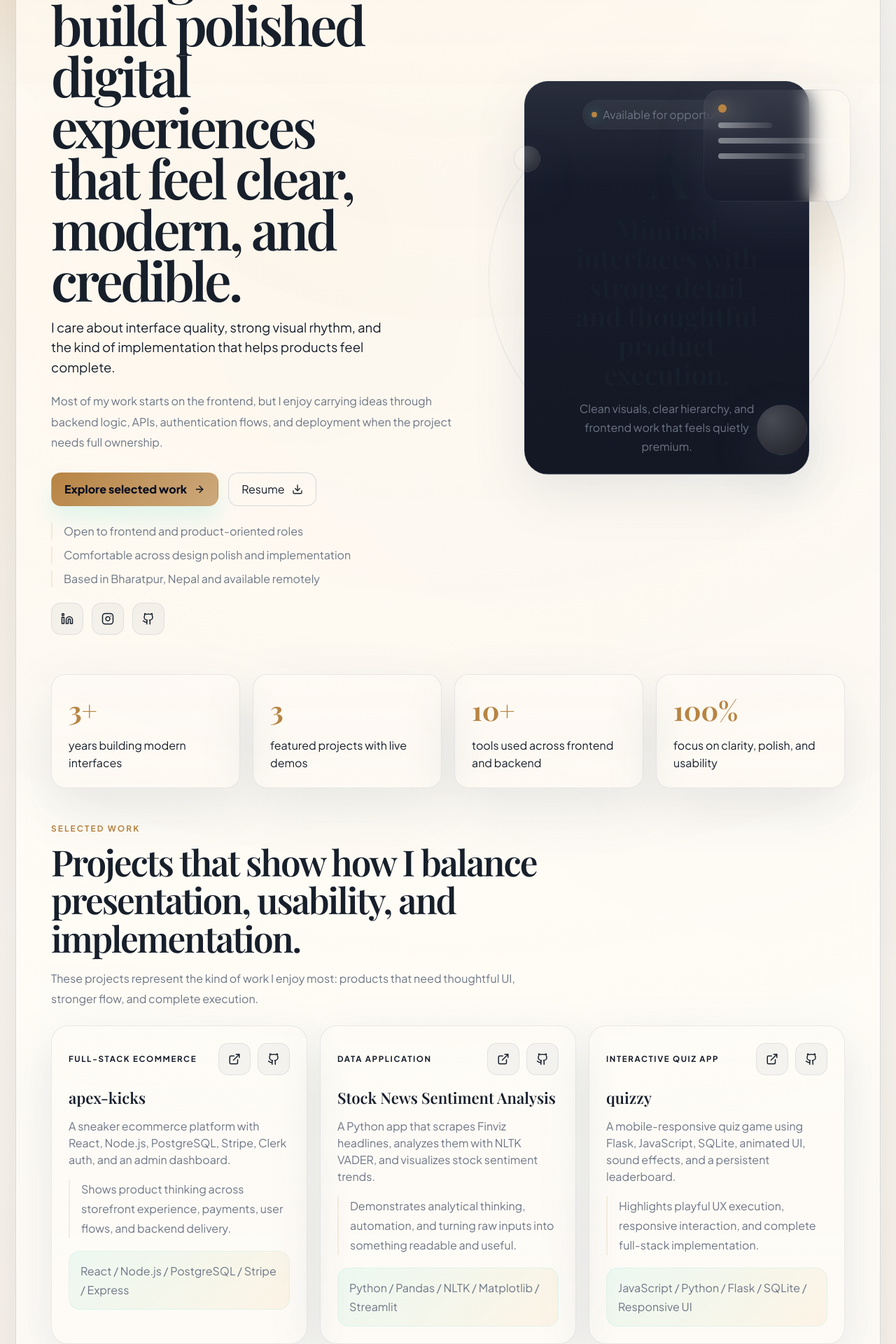
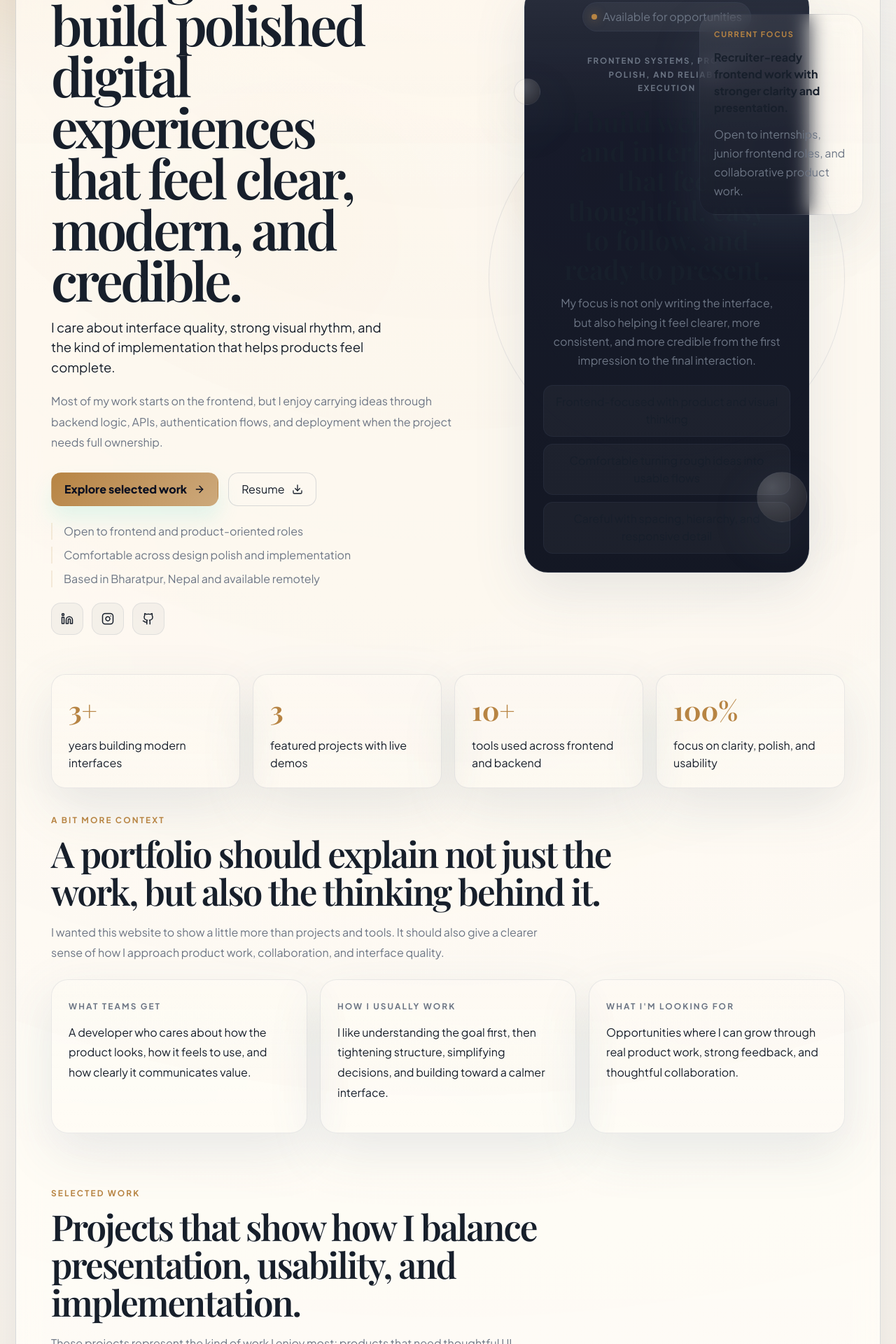
Before and after one commit to aar0gya/myportfolio, a React (Vite) app: page / in a window 1280 px wide. Shown: the part 280-2200 px from the top of the page at 70% size. Built offline with nearby package versions, Linux system fonts and the light colour scheme.

Commit message:
Improve portfolio depth and mobile hero layout

```diff
--- a/src/index.css
+++ b/src/index.css
@@ -578,35 +578,52 @@
   height: 8px;
   border-radius: 999px;
   background: var(--primary);
-  box-shadow: 0 0 14px rgba(45, 212, 191, 0.55);
+  box-shadow: 0 0 14px color-mix(in srgb, var(--primary) 60%, transparent);
 }
 
-.profile-monogram {
-  font-family: "Playfair Display", serif;
-  font-size: clamp(3.8rem, 7vw, 6rem);
-  line-height: 1;
-  letter-spacing: -0.08em;
-  color: var(--heading);
+.hero-card-kicker {
+  margin: 0;
+  color: var(--primary);
+  text-transform: uppercase;
+  letter-spacing: 0.16em;
+  font-size: 0.72rem;
+  font-weight: 700;
 }
 
 .hero-profile-card h2 {
-  margin: 14px 0 0;
-  max-width: 11ch;
-  font-size: clamp(1.8rem, 3vw, 2.4rem);
-  line-height: 1.08;
+  margin: 16px 0 0;
+  max-width: 13ch;
+  font-size: clamp(1.8rem, 3vw, 2.5rem);
+  line-height: 1.1;
 }
 
 .hero-profile-card p {
   margin: 14px 0 0;
-  max-width: 24ch;
+  max-width: 28ch;
   color: var(--muted);
   line-height: 1.7;
 }
 
+.hero-note-list {
+  display: grid;
+  gap: 10px;
+  width: 100%;
+  margin-top: 22px;
+}
+
+.hero-note-item {
+  padding: 11px 14px;
+  border-radius: 14px;
+  border: 1px solid var(--line);
+  background: rgba(255, 255, 255, 0.04);
+  color: var(--heading);
+  line-height: 1.55;
+}
+
 .floating-panel {
   position: absolute;
-  width: min(210px, 42%);
-  min-height: 160px;
+  width: min(250px, 46%);
+  min-height: 184px;
   padding: 20px;
   border-radius: 24px;
   border: 1px solid var(--line);
@@ -615,36 +632,35 @@
   box-shadow: var(--shadow);
   display: grid;
   align-content: start;
-  gap: 14px;
+  gap: 12px;
 }
 
-.panel-dot {
-  width: 12px;
-  height: 12px;
-  border-radius: 999px;
-  background: var(--primary);
-  box-shadow: 0 0 18px rgba(211, 163, 95, 0.4);
+.floating-panel small {
+  display: inline-flex;
+  align-items: center;
+  gap: 8px;
+  color: var(--primary);
+  text-transform: uppercase;
+  letter-spacing: 0.16em;
+  font-size: 0.68rem;
+  font-weight: 700;
 }
 
-.panel-line {
-  display: block;
-  width: 100%;
-  height: 8px;
-  border-radius: 999px;
-  background: linear-gradient(90deg, rgba(255, 255, 255, 0.42), rgba(255, 255, 255, 0.08));
+.floating-panel strong {
+  color: var(--heading);
+  line-height: 1.5;
+  font-size: 1rem;
 }
 
-.panel-line.short {
-  width: 46%;
-}
-
-.panel-line.long {
-  width: 74%;
+.floating-panel p {
+  margin: 0;
+  color: var(--muted);
+  line-height: 1.7;
 }
 
 .note-top {
-  top: 56px;
-  right: -8px;
+  top: 44px;
+  right: -26px;
 }
 
 .floating-orb {
@@ -815,10 +831,73 @@
   margin-top: 18px;
   padding: 14px 16px;
   border-radius: 16px;
-  background: linear-gradient(135deg, rgba(114, 225, 209, 0.12), rgba(243, 179, 91, 0.1));
-  border: 1px solid rgba(114, 225, 209, 0.16);
+  background: linear-gradient(135deg, rgba(211, 163, 95, 0.12), rgba(243, 237, 226, 0.08));
+  border: 1px solid rgba(211, 163, 95, 0.16);
   color: var(--muted);
   line-height: 1.7;
+}
+
+.depth-layout,
+.process-layout {
+  padding-top: 4px;
+}
+
+.depth-grid {
+  grid-template-columns: repeat(3, minmax(0, 1fr));
+}
+
+.depth-card {
+  min-height: 220px;
+  justify-content: space-between;
+}
+
+.depth-card p:last-child {
+  margin: 0;
+  color: var(--heading);
+  line-height: 1.8;
+}
+
+.process-grid {
+  display: grid;
+  grid-template-columns: repeat(4, minmax(0, 1fr));
+  gap: 18px;
+}
+
+.process-card {
+  padding: 24px;
+  border-radius: 24px;
+  border: 1px solid var(--line);
+  background:
+    linear-gradient(180deg, rgba(255, 255, 255, 0.05), transparent 100%),
+    rgba(255, 255, 255, 0.03);
+  box-shadow: var(--shadow);
+  transition: transform 220ms ease, border-color 220ms ease;
+}
+
+.process-card:hover {
+  transform: translateY(-4px);
+  border-color: var(--line-strong);
+}
+
+.process-step {
+  display: inline-flex;
+  margin-bottom: 14px;
+  color: var(--primary);
+  font-family: "Playfair Display", serif;
+  font-size: 1.5rem;
+}
+
+.process-card h3 {
+  margin: 0 0 12px;
+  font-family: "Playfair Display", serif;
+  color: var(--heading);
+  font-size: 1.3rem;
+}
+
+.process-card p {
+  margin: 0;
+  color: var(--muted);
+  line-height: 1.8;
 }
 
 .split-layout {
@@ -1195,7 +1274,9 @@
   .resume-layout,
   .contact-layout,
   .project-grid,
-  .service-grid {
+  .service-grid,
+  .depth-grid,
+  .process-grid {
     grid-template-columns: 1fr;
   }
 
@@ -1239,6 +1320,20 @@
     flex-direction: column;
     align-items: flex-start;
   }
+
+  .hero {
+    gap: 22px;
+  }
+
+  .hero-visual {
+    min-height: 500px;
+  }
+
+  .contact-layout,
+  .resume-layout,
+  .split-layout {
+    gap: 18px;
+  }
 }
 
 @media (max-width: 700px) {
@@ -1281,16 +1376,30 @@
   }
 
   .hero-visual {
-    min-height: 460px;
+    min-height: auto;
+    display: grid;
+    gap: 14px;
+    justify-items: center;
+    padding-top: 12px;
   }
 
   .hero-profile-card {
-    width: min(86%, 360px);
-    min-height: 420px;
+    width: 100%;
+    min-height: auto;
+    padding: 22px 18px;
   }
 
   .floating-panel {
-    width: min(220px, 60%);
+    position: relative;
+    inset: auto;
+    width: 100%;
+    min-height: auto;
+    padding: 18px;
+  }
+
+  .hero-visual-ring,
+  .floating-orb {
+    display: none;
   }
 
   .stats-strip {
@@ -1311,6 +1420,23 @@
     grid-template-columns: 1fr;
   }
 
+  .contact-link,
+  .process-card,
+  .depth-card,
+  .project-card,
+  .wide-card,
+  .info-card,
+  .contact-card,
+  .form-card {
+    padding: 20px 16px;
+  }
+
+  .hero-meta-row p,
+  .points-list p,
+  .resume-points p {
+    padding-left: 12px;
+  }
+
   .footer-columns {
     display: grid;
     gap: 24px;
--- a/src/pages/Home.jsx
+++ b/src/pages/Home.jsx
@@ -46,6 +46,50 @@ const stats = [
   { value: "3", label: "featured projects with live demos" },
   { value: "10+", label: "tools used across frontend and backend" },
   { value: "100%", label: "focus on clarity, polish, and usability" },
+];
+
+const heroHighlights = [
+  "Frontend-focused with product and visual thinking",
+  "Comfortable turning rough ideas into usable flows",
+  "Careful with spacing, hierarchy, and responsive detail",
+];
+
+const teamValueCards = [
+  {
+    title: "What teams get",
+    text: "A developer who cares about how the product looks, how it feels to use, and how clearly it communicates value.",
+  },
+  {
+    title: "How I usually work",
+    text: "I like understanding the goal first, then tightening structure, simplifying decisions, and building toward a calmer interface.",
+  },
+  {
+    title: "What I'm looking for",
+    text: "Opportunities where I can grow through real product work, strong feedback, and thoughtful collaboration.",
+  },
+];
+
+const processSteps = [
+  {
+    step: "01",
+    title: "Clarify the goal",
+    text: "I start by understanding what the page or feature needs to communicate and what the user should do next.",
+  },
+  {
+    step: "02",
+    title: "Shape the interface",
+    text: "Then I focus on hierarchy, spacing, and layout so the structure feels intentional before polish is added.",
+  },
+  {
+    step: "03",
+    title: "Build with care",
+    text: "I implement responsively, keep the UI consistent, and make sure the details still hold up on smaller screens.",
+  },
+  {
+    step: "04",
+    title: "Refine the experience",
+    text: "Finally I smooth the motion, tighten copy, and remove distractions so the end result feels more complete.",
+  },
 ];
 
 const projects = [
@@ -410,16 +454,25 @@ export const Home = () => {
                     <span className="status-dot" />
                     Available for opportunities
                   </div>
-                <div className="profile-monogram">A</div>
-                <h2>Minimal interfaces with strong detail and thoughtful product execution.</h2>
-                <p>Clean visuals, clear hierarchy, and frontend work that feels quietly premium.</p>
+                  <p className="hero-card-kicker">Frontend systems, product polish, and reliable execution</p>
+                  <h2>I build websites and interfaces that feel thoughtful, easy to follow, and ready to present.</h2>
+                  <p>
+                    My focus is not only writing the interface, but also helping it feel clearer, more consistent, and
+                    more credible from the first impression to the final interaction.
+                  </p>
+                  <div className="hero-note-list">
+                    {heroHighlights.map((item) => (
+                      <span key={item} className="hero-note-item">
+                        {item}
+                      </span>
+                    ))}
+                  </div>
                 </div>
 
-              <div className="floating-panel note-top" aria-hidden="true">
-                <span className="panel-dot" />
-                <span className="panel-line short" />
-                <span className="panel-line" />
-                <span className="panel-line long" />
+                <div className="floating-panel note-top" data-reveal>
+                  <small>Current focus</small>
+                  <strong>Recruiter-ready frontend work with stronger clarity and presentation.</strong>
+                  <p>Open to internships, junior frontend roles, and collaborative product work.</p>
                 </div>
                 <div className="floating-orb orb-top" aria-hidden="true" />
                 <div className="floating-orb orb-bottom" aria-hidden="true" />
@@ -433,6 +486,26 @@ export const Home = () => {
                 <span>{item.label}</span>
               </article>
             ))}
+          </section>
+
+          <section className="section-grid depth-layout">
+            <div className="section-heading" data-reveal>
+              <p className="section-label">A Bit More Context</p>
+              <h2>A portfolio should explain not just the work, but also the thinking behind it.</h2>
+              <p className="section-copy">
+                I wanted this website to show a little more than projects and tools. It should also give a clearer sense
+                of how I approach product work, collaboration, and interface quality.
+              </p>
+            </div>
+
+            <div className="cards-grid depth-grid">
+              {teamValueCards.map((item) => (
+                <article key={item.title} className="info-card depth-card" data-reveal>
+                  <p className="mini-label">{item.title}</p>
+                  <p>{item.text}</p>
+                </article>
+              ))}
+            </div>
           </section>
 
           <section id="portfolio" className="section-grid">
@@ -564,6 +637,27 @@ export const Home = () => {
             </div>
           </section>
 
+          <section className="section-grid process-layout">
+            <div className="section-heading" data-reveal>
+              <p className="section-label">Process</p>
+              <h2>How I usually take a project from rough idea to something more polished.</h2>
+              <p className="section-copy">
+                Even on smaller projects, I like a process that keeps the work grounded in usability, visual clarity,
+                and practical delivery.
+              </p>
+            </div>
+
+            <div className="process-grid">
+              {processSteps.map((item) => (
+                <article key={item.step} className="process-card" data-reveal>
+                  <span className="process-step">{item.step}</span>
+                  <h3>{item.title}</h3>
+                  <p>{item.text}</p>
+                </article>
+              ))}
+            </div>
+          </section>
+
           <section id="contact" className="contact-layout">
             <div className="contact-card" data-reveal>
               <div className="section-heading left">
```
Lines whose indentation alone changed are shown as unchanged.
